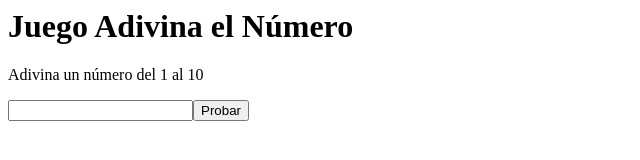
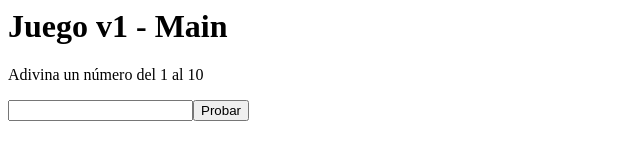
Before and after one commit to isach2900-creator/juego-adivina-numero-pr, a plain HTML site: page index.html in a window 1280 px wide. Shown: the whole page, without its empty margins (0-640 px from the left). Drawn offline with Linux system fonts and the light colour scheme.

Commit message:
cambiar titulo en main

```diff
--- a/index.html
+++ b/index.html
@@ -1,4 +1,4 @@
-<h1>Juego Adivina el Número</h1>
+<h1>Juego v1 - Main</h1>
 <p>Adivina un número del 1 al 10</p>
 <input type=number id=num><button>Probar</button>
 <script>const secreto = Math.floor(Math.random() * 10) + 1;</script>
```
